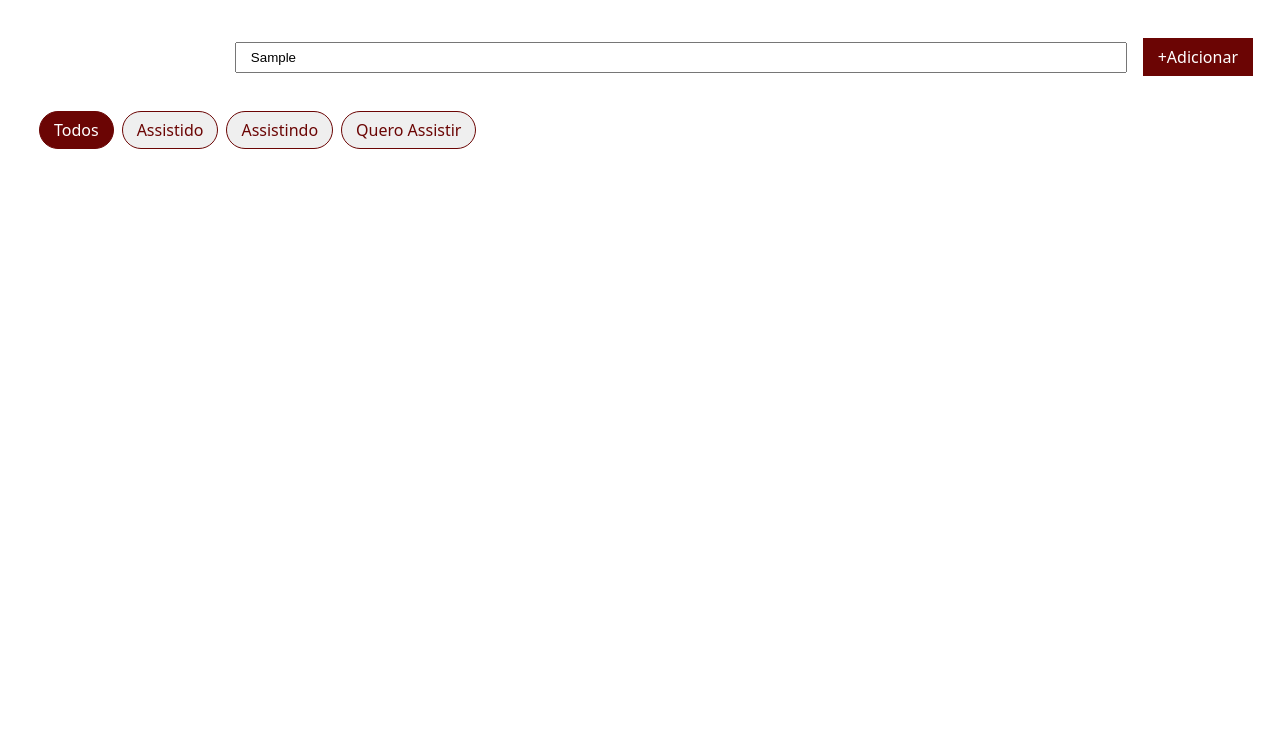
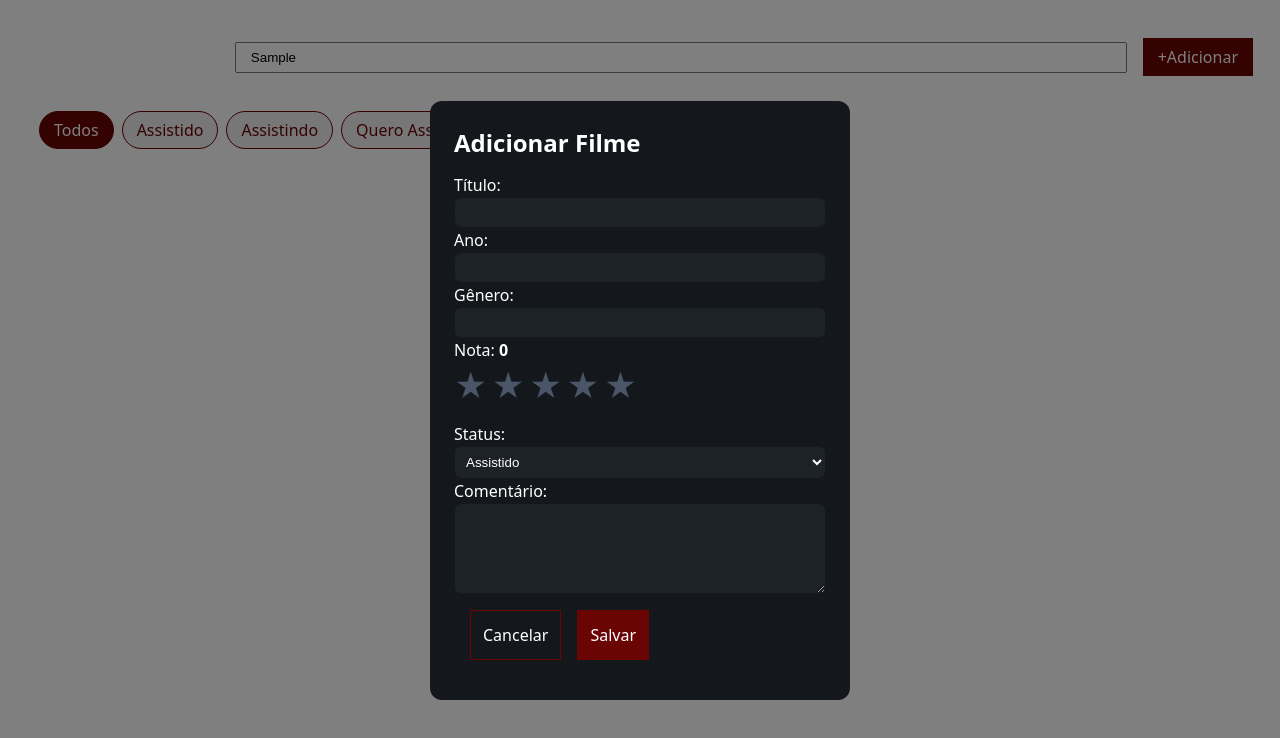
Before and after one commit to joaoassuncao-dev/cinetrack, a React (Vite) app in the folder frontend/: page / in a window 1280 px wide. Both pictures are taken after typing "Sample" into the empty fields and a click on the button "Adicionar Filme". Shown: the top 738 px of the page. Built offline with nearby package versions, Linux system fonts and the light colour scheme.

Commit message:
feat: adicionando eventos aos botões e modal. parte 1

```diff
--- a/frontend/src/App.tsx
+++ b/frontend/src/App.tsx
@@ -1,15 +1,18 @@
 import { useState } from 'react'
-import {filmes} from './data/filmes'
+import {filmesInicias, gerarId} from './data/filmes'
 import ListaFilmes from './components/listafilmes'
 import Header from './components/header'
 import Filtros from './components/filtros'
+import ModalFilme from './components/modalFilme'
 
 export default function App() {
 
   const [status, setStatus] = useState("todos");
   const [busca, setBusca] = useState("");
+  const [filmes, setFilmes] = useState(filmesInicias);
+  const [editando, setEditando] = useState(null);
 
-
+  function atualizar() {
     const visiveis = filmes
       .filter((filme) =>
         status === "todos" ||
@@ -18,18 +21,61 @@ export default function App() {
         filme.titulo
           .toLowerCase()
           .includes(busca.toLowerCase()))
+    return visiveis
+  }
+
+
+  function adicionar(novoFilme) {
+
+    setFilmes((anteriores) => [
+      ...anteriores,
+      {
+        ...novoFilme,
+        id: gerarId(anteriores),
+      },
+    ])
+
+  }
+
+  function salvar(dados) {
+    if (editando.id) {
+      editar(editando.id, dados);
+    } else {
+      adicionar(dados)
+    }
+
+    setEditando(null)
+  }
+
+  function remover(dados) {
+    const removerFilme = filmes
+      .filter((f) => f.id !== dados.id)
+    atualizar()
+  }
 
   return (
     <>
       <Header
         busca = {busca}
         aoBuscar = {setBusca}
+        aoAdicionar={() => setEditando({})}
       />
       <Filtros
         ativo={status}
         aoMudar={setStatus}
       />
-      <ListaFilmes filmes={visiveis}/>
+      <ListaFilmes
+        filmes={atualizar()}
+        aoEditar={setEditando}
+        aoRemover={remover}
+      />
+      {editando !== null && (
+        <ModalFilme
+          filme={editando}
+          aoSalvar={salvar}
+          aoFechar={() => setEditando(null)}
+        />
+      )}
     </>
   )
 
--- a/frontend/src/components/card.tsx
+++ b/frontend/src/components/card.tsx
@@ -1,4 +1,4 @@
-export default function Card({ filme } : {filme:any}) {
+export default function Card({ filme, aoEditar, aoRemover }) {
 
     // Funcao para colocar a badge de maneira adequada
     function setBadge(status:string) {
@@ -24,13 +24,17 @@ export default function Card({ filme } : {filme:any}) {
 
     function BtnEditar() {
         return (
-            <button className="btn-editar">editar</button>
+            <button className="btn-editar" onClick={() => aoEditar(filme)}>
+                editar
+            </button>
         )
     }
 
     function BtnRemover() {
         return (
-            <button className="btn-remover">remover</button>
+            <button className="btn-remover" onClick={() => aoRemover(filme.id)}>
+                remover
+            </button>
         )
     }
 
--- a/frontend/src/components/header.tsx
+++ b/frontend/src/components/header.tsx
@@ -1,6 +1,6 @@
 import Titulo from "./titulo"
 
-export default function Header({busca, aoBuscar}) {
+export default function Header({busca, aoBuscar, aoAdicionar}) {
 
     return (
         <header className="header">
@@ -12,7 +12,8 @@ export default function Header({busca, aoBuscar}) {
                     onChange={(e) =>
                         aoBuscar(e.target.value)
                     }/>
-            <button className="btnAdicionar" aria-label="Adicionar Filme">
+            <button className="btnAdicionar" aria-label="Adicionar Filme"
+                onClick={aoAdicionar}>
                 <span className="icone">+</span>
                 <span className="texto">Adicionar</span>
             </button>
--- a/frontend/src/components/listafilmes.tsx
+++ b/frontend/src/components/listafilmes.tsx
@@ -1,6 +1,6 @@
 import Card from "./card"
 
-export default function ListaFilmes( { filmes } : {filmes : any}) {
+export default function ListaFilmes( { filmes, aoEditar, aoRemover }) {
 
     if (filmes.length === 0)  {
         return <p>Nenhum filme encontrado.</p>
@@ -9,7 +9,12 @@ export default function ListaFilmes( { filmes } : {filmes : any}) {
     return (
         <section id="lista">
             {filmes.map((f:any) => (
-                <Card key={f.id} filme={f} />
+                <Card
+                    key={f.id}
+                    filme={f}
+                    aoEditar={aoEditar}
+                    aoRemover={aoRemover}
+                />
             ))}
         </section>
     )
--- /dev/null
+++ b/frontend/src/components/modalFilme.tsx
@@ -0,0 +1,84 @@
+import { useState } from "react"
+
+const VAZIO = {
+    titulo: "",
+    ano: "",
+    genero: "",
+    status: "quero",
+    nota: 3,
+}
+
+export default function ModalFilme({ filme, aoSalvar, aoFechar}) {
+
+    const [dados, setDados] = useState({
+        ...VAZIO,
+        ...filme,
+    })
+
+    function atualizar(campo, valor) {
+        setDados((anteriores) => ({
+            ...anteriores,
+            [campo]: valor,
+        }))
+    }
+
+    function submeter(e) {
+        e.preventDefault();
+        aoSalvar({
+            ...dados,
+            ano: Number(dados.ano),
+            nota: Number(dados.nota)
+        })
+    }
+
+    function BtnSalvar() {
+        return (
+            <button type="submit" className="btnSalvar">Salvar</button>
+        )
+    }
+
+    function BtnCancelar() {
+        return (
+            <button type="button" className="btnCancelar"
+                onClick={aoFechar}>Cancelar</button>
+        )
+    }
+
+    return (
+        <div id="modal">
+            <div className="modal-conteudo">
+                <h2>Adicionar Filme</h2>
+                <form id="form-filme" onSubmit={submeter}>
+                    <label htmlFor="titulo">Título: </label>
+                    <input type="text" name="titulo" id="titulo" required />
+                    <label htmlFor="ano">Ano: </label>
+                    <input type="number" name="ano" id="ano" required />
+                    <label htmlFor="genero">Gênero: </label>
+                    <input type="text" name="genero" id="genero" required />
+                    <label>Nota: <strong id="valor-nota-texto">0</strong></label>
+                    <div className="nota-estrela" id="container-nota">
+                        <span className="estrela" data-valor="1">★</span>
+                        <span className="estrela" data-valor="2">★</span>
+                        <span className="estrela" data-valor="3">★</span>
+                        <span className="estrela" data-valor="4">★</span>
+                        <span className="estrela" data-valor="5">★</span>
+                    </div>
+                    <input type="hidden" id="nota" name="nota" value="0" required/>
+                    <label htmlFor="status">Status: </label>
+                    <select name="status" id="status" required>
+                        <option>Assistido</option>
+                        <option>Assistindo</option>
+                        <option>Quero Assistir</option>
+                    </select>
+                    <label htmlFor="comentario">Comentário: </label>
+                    <textarea name="comentario" id="comentario" rows={5} cols={50}></textarea>
+                    <div>
+                        <BtnCancelar></BtnCancelar>
+                        <BtnSalvar></BtnSalvar>
+                    </div>
+                </form>
+            </div>
+        </div>
+    )
+
+}
--- a/frontend/src/data/filmes.ts
+++ b/frontend/src/data/filmes.ts
@@ -1,3 +1,6 @@
 import filmesIniciais from './dados-exemplos.json' with { type: 'json'}
 
-export let filmes = filmesIniciais;
+export let filmesInicias = filmesIniciais;
+
+export const gerarId = (filmesIniciais) =>
+    Math.max(...filmesIniciais.map(i => i.id)) + 1
```
Lines whose indentation alone changed are shown as unchanged.
